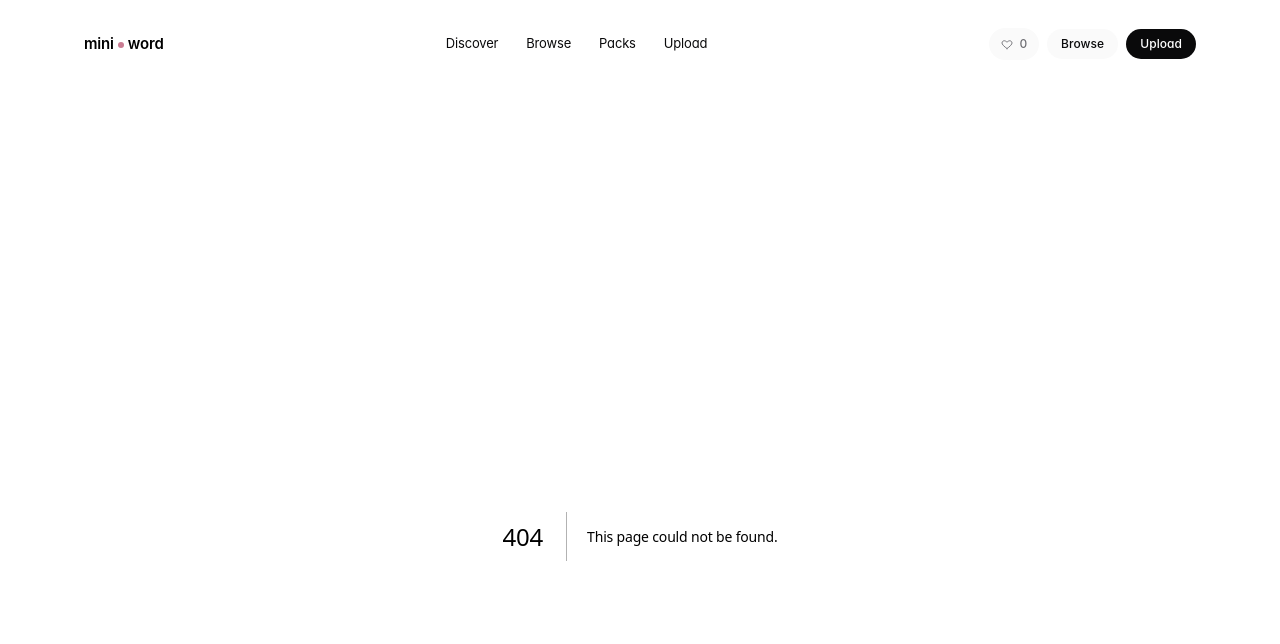
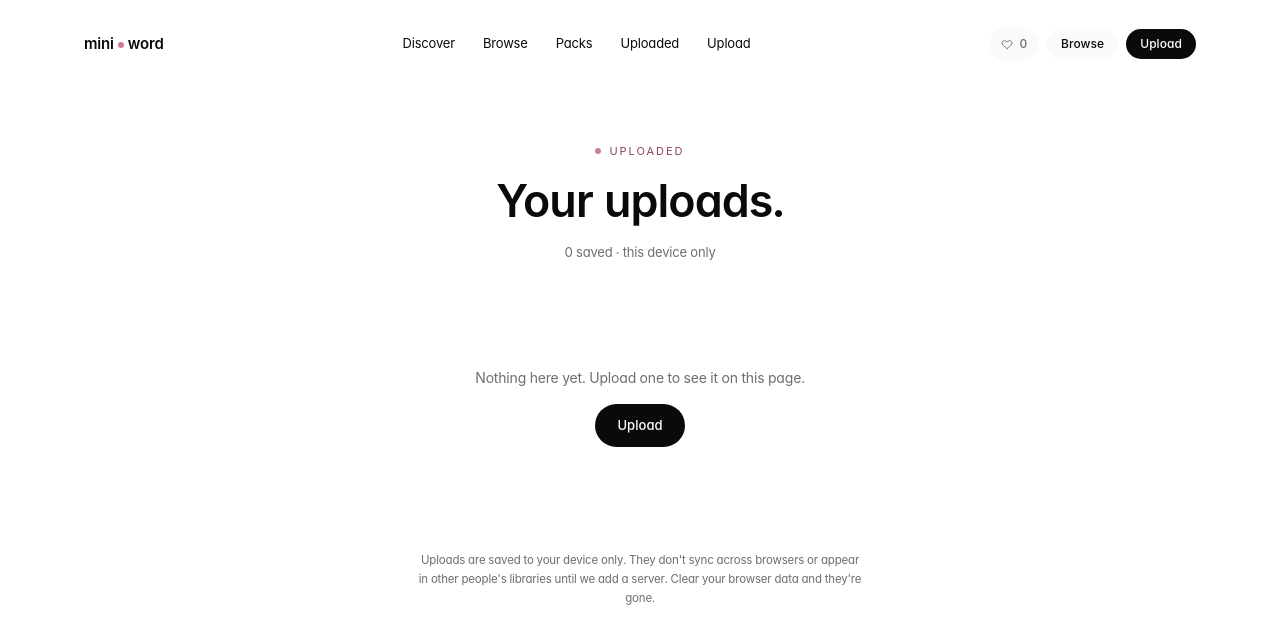
Before and after one commit to xyun-stack/miniword, a Next.js app: page /uploaded in a window 1280 px wide. Before the commit this address had no page. Shown: the top 644 px of the page. Built offline with nearby package versions, Linux system fonts and the light colour scheme.

Commit message:
feat(upload): actually persist uploads to localStorage + /uploaded page

```diff
--- a/app/upload/page.tsx
+++ b/app/upload/page.tsx
@@ -4,38 +4,87 @@ import Link from "next/link";
 import { useState } from "react";
 import { Surface } from "@/components/glass/Surface";
 import { DEVICES } from "@/lib/devices";
+import {
+  useMyUploads,
+  readFileAsDataURL,
+  readImageDimensions,
+  classifyDevice
+} from "@/hooks/useMyUploads";
 
-type Status = "idle" | "submitting" | "done";
+type Status = "idle" | "submitting" | "done" | "error";
 
 export default function UploadPage() {
+  const { add } = useMyUploads();
   const [nickname, setNickname] = useState("");
   const [id, setId] = useState("");
   const [pw, setPw] = useState("");
   const [file, setFile] = useState<File | null>(null);
   const [status, setStatus] = useState<Status>("idle");
+  const [errorMsg, setErrorMsg] = useState<string>("");
 
-  const credsFilled = nickname.trim().length >= 2 && id.trim().length >= 2 && pw.trim().length >= 4;
+  const credsFilled =
+    nickname.trim().length >= 2 && id.trim().length >= 2 && pw.trim().length >= 4;
   const ready = credsFilled && file !== null && status !== "submitting";
 
   function onFile(e: React.ChangeEvent<HTMLInputElement>) {
     const f = e.target.files?.[0] ?? null;
     setFile(f);
+    if (status === "error") setStatus("idle");
   }
 
   function onDrop(e: React.DragEvent<HTMLLabelElement>) {
     e.preventDefault();
     const f = e.dataTransfer.files?.[0];
     if (f) setFile(f);
+    if (status === "error") setStatus("idle");
   }
 
   async function handleSubmit(e: React.FormEvent) {
     e.preventDefault();
-    if (!ready) return;
+    if (!ready || !file) return;
     setStatus("submitting");
-    // No backend yet — placeholder for a future POST /api/upload that hashes
-    // pw client-side and submits as multipart with the file.
-    await new Promise((r) => setTimeout(r, 700));
-    setStatus("done");
+    setErrorMsg("");
+
+    try {
+      if (file.size > 4 * 1024 * 1024) {
+        throw new Error("File too large for local storage (max 4 MB without a server).");
+      }
+
+      const dataURL = await readFileAsDataURL(file);
+      let { width, height } = await readImageDimensions(dataURL);
+      if (!width || !height) {
+        // Video files won't load via <img>. Default to landscape and let
+        // the user trust the classifier; we can wire a <video> probe later.
+        width = 240;
+        height = 135;
+      }
+
+      const nick = nickname.trim().startsWith("@")
+        ? nickname.trim()
+        : `@${nickname.trim()}`;
+
+      add({
+        id:
+          typeof crypto !== "undefined" && "randomUUID" in crypto
+            ? crypto.randomUUID()
+            : `u_${Date.now()}_${Math.random().toString(36).slice(2, 8)}`,
+        nickname: nick,
+        idHandle: id.trim(),
+        fileName: file.name,
+        fileSize: file.size,
+        fileType: file.type,
+        width,
+        height,
+        device: classifyDevice(width, height),
+        dataURL,
+        createdAt: Date.now()
+      });
+
+      setStatus("done");
+    } catch (err) {
+      setStatus("error");
+      setErrorMsg(err instanceof Error ? err.message : "Upload failed.");
+    }
   }
 
   function reset() {
@@ -43,6 +92,7 @@ export default function UploadPage() {
     setId("");
     setPw("");
     setFile(null);
+    setErrorMsg("");
     setStatus("idle");
   }
 
@@ -51,24 +101,28 @@ export default function UploadPage() {
       <div className="mx-auto max-w-2xl space-y-8 pt-6 text-center">
         <p className="inline-flex items-center gap-2 text-[11px] uppercase tracking-[0.18em] text-[color:var(--color-pink-deep)]">
           <span aria-hidden className="pink-dot" />
-          Submitted
+          Saved
         </p>
         <h1
           className="text-[clamp(2rem,4vw,2.6rem)] font-semibold tracking-[-0.02em]"
           style={{ fontFamily: "var(--font-display)" }}
         >
-          Thanks, <span style={{ color: "var(--color-pink-mid)" }}>{nickname || "anon"}</span>.
+          Thanks,{" "}
+          <span style={{ color: "var(--color-pink-mid)" }}>
+            {nickname.startsWith("@") ? nickname : `@${nickname || "anon"}`}
+          </span>.
         </h1>
         <p className="mx-auto max-w-md text-[14px] text-[color:var(--color-ink-muted)]">
-          Your motion is in the queue. We'll resize it for every supported device and publish once it clears review.
+          Saved to your device. Visit <span className="font-medium text-[color:var(--color-ink)]">Uploaded</span>{" "}
+          to see and manage your motions. No server yet, so they live in this browser only.
         </p>
         <div className="flex justify-center gap-3 pt-4">
-          <button onClick={reset} className="btn-primary">
+          <Link href="/uploaded" className="btn-primary">
+            View uploads
+          </Link>
+          <button onClick={reset} className="btn-secondary">
             Upload another
           </button>
-          <Link href="/" className="btn-secondary">
-            Back home
-          </Link>
         </div>
       </div>
     );
@@ -203,6 +257,11 @@ export default function UploadPage() {
             Choose a file to enable Upload.
           </p>
         )}
+        {status === "error" && (
+          <p className="text-[11.5px]" style={{ color: "var(--color-pink-deep)" }}>
+            {errorMsg}
+          </p>
+        )}
       </div>
 
       {/* Output sizes */}
--- /dev/null
+++ b/app/uploaded/page.tsx
@@ -0,0 +1,53 @@
+"use client";
+
+import Link from "next/link";
+import { Surface } from "@/components/glass/Surface";
+import { UploadCard } from "@/components/UploadCard";
+import { useMyUploads } from "@/hooks/useMyUploads";
+
+export default function UploadedPage() {
+  const { items } = useMyUploads();
+
+  return (
+    <div className="space-y-10">
+      <div className="text-center">
+        <p className="inline-flex items-center gap-2 text-[11px] uppercase tracking-[0.18em] text-[color:var(--color-pink-deep)]">
+          <span aria-hidden className="pink-dot" />
+          Uploaded
+        </p>
+        <h1
+          className="mt-2 text-[clamp(2rem,4vw,2.8rem)] font-semibold tracking-[-0.02em]"
+          style={{ fontFamily: "var(--font-display)" }}
+        >
+          Your uploads.
+        </h1>
+        <p className="mt-2 text-[13px] text-[color:var(--color-ink-muted)]">
+          {items.length} saved · this device only
+        </p>
+      </div>
+
+      {items.length === 0 ? (
+        <Surface className="px-6 py-16 text-center">
+          <p className="text-[14px] text-[color:var(--color-ink-muted)]">
+            Nothing here yet. Upload one to see it on this page.
+          </p>
+          <Link href="/upload" className="btn-primary mt-4 inline-flex">
+            Upload
+          </Link>
+        </Surface>
+      ) : (
+        <div className="grid grid-cols-2 gap-x-4 gap-y-7 sm:grid-cols-3 md:grid-cols-5 lg:grid-cols-6">
+          {items.map((u) => (
+            <UploadCard key={u.id} upload={u} />
+          ))}
+        </div>
+      )}
+
+      <p className="mx-auto max-w-md text-center text-[11.5px] leading-relaxed text-[color:var(--color-ink-muted)]">
+        Uploads are saved to your device only. They don't sync across browsers or
+        appear in other people's libraries until we add a server. Clear your
+        browser data and they're gone.
+      </p>
+    </div>
+  );
+}
--- a/components/Header.tsx
+++ b/components/Header.tsx
@@ -19,6 +19,9 @@ export function Header() {
           </Link>
           <Link href="/browse?pack=kissaten" className="link-underline">
             Packs
+          </Link>
+          <Link href="/uploaded" className="link-underline">
+            Uploaded
           </Link>
           <Link href="/upload" className="link-underline">
             Upload
--- /dev/null
+++ b/components/UploadCard.tsx
@@ -0,0 +1,57 @@
+"use client";
+
+import { useMyUploads, type Upload } from "@/hooks/useMyUploads";
+import { findDevice } from "@/lib/devices";
+
+type Props = {
+  upload: Upload;
+  showRemove?: boolean;
+};
+
+export function UploadCard({ upload, showRemove = true }: Props) {
+  const { remove } = useMyUploads();
+  const device = findDevice(upload.device);
+
+  return (
+    <article>
+      <div className="card-hover relative">
+        <div
+          className="relative overflow-hidden rounded-[14px] bg-[color:var(--color-bg-soft)]"
+          style={{ aspectRatio: device.aspect }}
+        >
+          <img
+            src={upload.dataURL}
+            alt={upload.nickname}
+            className="h-full w-full object-cover"
+            draggable={false}
+          />
+        </div>
+
+        {showRemove && (
+          <button
+            type="button"
+            onClick={() => remove(upload.id)}
+            aria-label="Remove upload"
+            className="absolute right-2 top-2 inline-flex h-6 w-6 items-center justify-center rounded-full bg-white/90 text-[color:var(--color-ink-muted)] transition-colors hover:text-[color:var(--color-ink)]"
+          >
+            <svg width={11} height={11} viewBox="0 0 24 24" fill="none" stroke="currentColor" strokeWidth={2.2} strokeLinecap="round">
+              <line x1="18" y1="6" x2="6" y2="18" />
+              <line x1="6" y1="6" x2="18" y2="18" />
+            </svg>
+          </button>
+        )}
+      </div>
+
+      <div className="mt-2.5 flex items-baseline justify-between gap-2 px-0.5">
+        <div className="min-w-0 flex-1">
+          <h3 className="truncate text-[12px] font-medium tracking-tight">
+            {upload.nickname}
+          </h3>
+          <p className="mt-0.5 truncate text-[10.5px] text-[color:var(--color-ink-muted)]">
+            {upload.fileName} · {device.label}
+          </p>
+        </div>
+      </div>
+    </article>
+  );
+}
--- /dev/null
+++ b/hooks/useMyUploads.ts
@@ -0,0 +1,144 @@
+"use client";
+
+import { useCallback, useEffect, useState } from "react";
+
+const STORAGE_KEY = "miniword.uploads.v1";
+const EVENT = "miniword:uploads-changed";
+
+export type Upload = {
+  id: string;
+  nickname: string;
+  idHandle: string;
+  fileName: string;
+  fileSize: number;
+  fileType: string;
+  width: number;
+  height: number;
+  device: "xpad-mini" | "streamdock-15";
+  dataURL: string;
+  createdAt: number;
+};
+
+/**
+ * Local upload store. Persists uploads (as data URLs) to localStorage.
+ *
+ * No backend: each device sees only its own uploads. Eligible for a future
+ * swap-in with a real /api/upload + Vercel Blob without changing this hook's
+ * public surface — just replace the storage layer.
+ */
+export function useMyUploads() {
+  const [items, setItems] = useState<Upload[]>([]);
+
+  useEffect(() => {
+    setItems(read());
+    const onChange = (e: Event) => {
+      const d = (e as CustomEvent<{ items: Upload[] }>).detail;
+      if (d?.items) setItems([...d.items]);
+    };
+    const onStorage = (e: StorageEvent) => {
+      if (e.key === STORAGE_KEY) setItems(read());
+    };
+    window.addEventListener(EVENT, onChange);
+    window.addEventListener("storage", onStorage);
+    return () => {
+      window.removeEventListener(EVENT, onChange);
+      window.removeEventListener("storage", onStorage);
+    };
+  }, []);
+
+  const add = useCallback((u: Upload) => {
+    setItems((prev) => {
+      const next = [u, ...prev];
+      writeOrThrow(next);
+      queueMicrotask(() => {
+        window.dispatchEvent(new CustomEvent(EVENT, { detail: { items: next } }));
+      });
+      return next;
+    });
+  }, []);
+
+  const remove = useCallback((id: string) => {
+    setItems((prev) => {
+      const next = prev.filter((u) => u.id !== id);
+      writeOrThrow(next);
+      queueMicrotask(() => {
+        window.dispatchEvent(new CustomEvent(EVENT, { detail: { items: next } }));
+      });
+      return next;
+    });
+  }, []);
+
+  return { items, add, remove, count: items.length };
+}
+
+function read(): Upload[] {
+  if (typeof window === "undefined") return [];
+  try {
+    const raw = window.localStorage.getItem(STORAGE_KEY);
+    if (!raw) return [];
+    const parsed = JSON.parse(raw) as unknown;
+    if (Array.isArray(parsed)) return parsed.filter(isUpload);
+    return [];
+  } catch {
+    return [];
+  }
+}
+
+function writeOrThrow(items: Upload[]) {
+  if (typeof window === "undefined") return;
+  try {
+    window.localStorage.setItem(STORAGE_KEY, JSON.stringify(items));
+  } catch (err) {
+    // QuotaExceeded — most likely on data-URL'd images. Drop the oldest
+    // until it fits, so the most recent upload always succeeds.
+    let trimmed = [...items];
+    while (trimmed.length > 1) {
+      trimmed = trimmed.slice(0, -1);
+      try {
+        window.localStorage.setItem(STORAGE_KEY, JSON.stringify(trimmed));
+        return;
+      } catch {
+        continue;
+      }
+    }
+    throw err;
+  }
+}
+
+function isUpload(x: unknown): x is Upload {
+  return (
+    typeof x === "object" &&
+    x !== null &&
+    typeof (x as Upload).id === "string" &&
+    typeof (x as Upload).dataURL === "string" &&
+    typeof (x as Upload).nickname === "string"
+  );
+}
+
+/** Read a File as a base64 data URL. */
+export function readFileAsDataURL(file: File): Promise<string> {
+  return new Promise((resolve, reject) => {
+    const r = new FileReader();
+    r.onerror = () => reject(r.error);
+    r.onload = () => resolve(String(r.result));
+    r.readAsDataURL(file);
+  });
+}
+
+/** Read image dimensions from a data URL. Falls back to 0×0 on failure. */
+export function readImageDimensions(
+  dataURL: string
+): Promise<{ width: number; height: number }> {
+  return new Promise((resolve) => {
+    const img = new Image();
+    img.onload = () => resolve({ width: img.naturalWidth, height: img.naturalHeight });
+    img.onerror = () => resolve({ width: 0, height: 0 });
+    img.src = dataURL;
+  });
+}
+
+/** Classify a device based on actual aspect ratio (matches crawler). */
+export function classifyDevice(w: number, h: number): "xpad-mini" | "streamdock-15" {
+  if (!w || !h) return "streamdock-15";
+  return w / h > 1.4 ? "xpad-mini" : "streamdock-15";
+}
```
